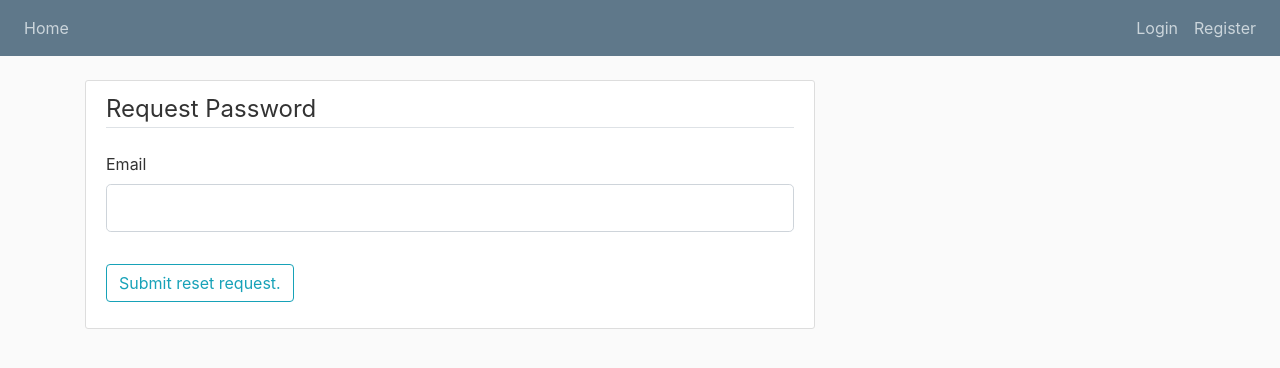
After one commit to Kartik-Sangwan/Buddhi, a Flask app: page /reset_password in a window 1280 px wide. The commit adds this page. Shown: the top 368 px of the page. Run offline with Flask 2, Linux system fonts and the light colour scheme; parts of the project's set-up code (start-up, migrations or seed data) failed here and were passed over; some libraries are stand-ins or nearby versions.

Commit message:
Added secured password reset link with a token and gmail.

```diff
--- a/flask_login/main/forms.py
+++ b/flask_login/main/forms.py
@@ -65,7 +65,7 @@ class UpdateAccountForm(FlaskForm):
     email = StringField("Email", validators=[DataRequired(), Email()])
 
     picture = FileField(
-        "Update Profile Picture", validators=[FileAllowed(["jpg", "png"])]
+        "Update Profile Picture", validators=[FileAllowed(['jpg', 'png'])]
     )
     submit = SubmitField("Update")
 
@@ -84,3 +84,23 @@ class UpdateAccountForm(FlaskForm):
 
             if user:
                 raise ValidationError("Email already taken. Please choose another one.")
+
+
+class RequestResetForm(FlaskForm):
+    email = StringField("Email", validators=[DataRequired(), Email()])
+    submit = SubmitField("Submit reset request.")
+
+    def validate_email(self, email):
+        user = User.query.filter_by(email = email.data).first()
+
+        if user is None:
+            raise ValidationError("Email not found. Please register first!")
+
+class ResetPasswordForm(FlaskForm):
+    password = PasswordField("Password", validators=[DataRequired()])
+
+    confirm_password = PasswordField(
+        "Confirm Password", validators=[DataRequired(), EqualTo("password")]
+    )
+
+    submit = SubmitField("Reset Password")
--- a/flask_login/main/routes.py
+++ b/flask_login/main/routes.py
@@ -1,9 +1,11 @@
-from main.forms import RegistrationForm, LoginForm, UpdateAccountForm
+from main.forms import (RegistrationForm, LoginForm, UpdateAccountForm, RequestResetForm, ResetPasswordForm)
 from main.models import User, Post
 from flask import render_template, url_for, flash, redirect, request
-from main import app, db, bcrypt, session
+from main import app, db, bcrypt, session, mail
 from flask_login import login_user, current_user, logout_user, login_required
 from main.plaid_server import *
+from werkzeug.utils import secure_filename
+from flask_mail import Message
 import json
 import requests
 import secrets
@@ -138,9 +140,12 @@ def add_employee():
 @login_required
 def employee():
     user = User.query.filter_by(username=session["username"]).first()
+    print(user)
     registered = False
     if user and user.access_token != None:
         registered = True
+        print(user.access_token)
+    print(user.image)
     image_file = url_for("static", filename="profile_pics/" + current_user.image)
     return render_template(
         "employeeHome.html",
@@ -156,12 +161,16 @@ def save_picture(form_picture):
     _, f_ext = os.path.splitext(form_picture.filename)
     picture_f_name = random_name + f_ext
     picture_path = os.path.join(app.root_path, "static/profile_pics/", picture_f_name)
-    app.logger.info("HELLO")
+
     form_picture.save(picture_path)
     return picture_f_name
 
 
 # Update username and the password of the current logged in user.
+def allowed_file(filename):
+    ALLOWED_EXTENSIONS = {'txt', 'pdf', 'png', 'jpg', 'jpeg', 'gif'}
+    return '.' in filename and \
+           filename.rsplit('.', 1)[1].lower() in ALLOWED_EXTENSIONS
 
 
 @app.route("/employee/updateUsrPass", methods=["GET", "POST"])
@@ -169,13 +178,29 @@ def save_picture(form_picture):
 def updateUsrPass():
 
     form = UpdateAccountForm()
-    print("HERE")
+    if request.method == 'POST':
+            flag = 0
+            if 'file' not in request.files:
+                print('No file part')
+                flash('No file part')
+                flag = 1
+
+            if flag == 0:
+                file = request.files['file']
+
+                if file.filename == '':
+                    print('no file selected')
+                    flash('No selected file')
+
+
+                if allowed_file(file.filename):
+                    file = secure_filename(file.filename)
+                    pic_f_name = save_picture(request.files['file'])
+                    current_user.image = pic_f_name
+                    db.session.commit()
+
+
     if form.validate_on_submit():
-        print(form.picture.data)
-        if form.picture.data:
-            print("HERE2")
-            picture_file_name = save_picture(form.picture.data)
-            current_user.image = picture_file_name
         # Update the credential of this user.
         current_user.username = form.username.data
         current_user.email = form.email.data
@@ -206,17 +231,6 @@ def logout():
     return redirect(url_for("home"))
 
 
-@app.route("/account")
-@login_required
-def account():
-    return render_template(
-        "employeeHome.html",
-        username=current_user.username,
-        registered=True,
-        image_file=image_file,
-    )
-
-
 @app.route("/show_all")
 def show():
     users = User.query.all()
@@ -224,3 +238,55 @@ def show():
         print(user.username, user.access_token)
 
     return "check server console"
+
+# Send this user an email for reset password.
+def send_reset_email(user):
+    token = user.get_reset_token()
+    print(user.email)
+    msg = Message('Password Reset Request', sender='noreply@demo.com', recipients=[user.email])
+    msg.body = f'''
+    To reset Your Password visit the following link.
+{url_for('reset_token', token = token, _external=True)}
+Thanks and enjoy using the platform and give us feedback.
+    '''
+    mail.send(msg)
+
+
+@app.route("/reset_password", methods=["GET", "POST"])
+def reset_request():
+    if current_user.is_authenticated:
+        return redirect(url_for('home'))
+
+    form = RequestResetForm()
+
+    if form.validate_on_submit():
+        user = User.query.filter_by(email = form.email.data).first()
+        # Send this user an email for reset password.
+        send_reset_email(user)
+        flash('An email has been sent to reset your password.', 'success')
+        return redirect(url_for('login'))
+    return render_template('reset_request.html', title = "Reset Password", form = form)
+
+
+@app.route("/reset_password/<token>", methods=["GET", "POST"])
+def reset_token(token):
+    if current_user.is_authenticated:
+        return redirect(url_for('home'))
+
+    user = User.verify_reset_token(token)
+    if user is None:
+        flash('That is an invalid/expired token', 'warning')
+        return redirect(url_for('reset_request'))
+
+    # Valid token thus change this user can update his password.
+    form = ResetPasswordForm()
+    if form.validate_on_submit():
+        hashed_password = bcrypt.generate_password_hash(form.password.data).decode(
+            "utf-8"
+        )
+
+        user.password = hashed_password
+        db.session.commit()
+        flash('Your password has been updated! Please login', 'success')
+        return redirect(url_for('login'))
+    return render_template('reset_token.html', title = "Reset Password", form = form)
--- a/flask_login/main/templates/layout.html
+++ b/flask_login/main/templates/layout.html
@@ -51,7 +51,7 @@
           <!-- Navbar Right Side -->
           <div class="navbar-nav">
             {% if current_user.is_authenticated %}
-            <a class="nav-item nav-link" href="{{ url_for('account') }}"
+            <a class="nav-item nav-link" href="{{ url_for('employee') }}"
               >Account</a
             >
             <a class="nav-item nav-link" href="{{ url_for('logout') }}"
--- /dev/null
+++ b/flask_login/main/templates/reset_request.html
@@ -0,0 +1,30 @@
+{% extends "layout.html" %} {% block content %}
+
+<div class="content-section">
+  <form method="POST" , action="">
+    <!-- Protection against CSRF attacks -->
+    {{ form.hidden_tag() }}
+    <fieldset class="form-group">
+      <legend class="border-bottom mb-4">Request Password</legend>
+
+      <div class="form-group">
+        {{ form.email.label(class="form-control-label") }} {% if
+        form.email.errors %} {{ form.email(class="form-control form-control-lg
+        is-invalid") }}
+        <div class="invalid-feedback">
+          {% for error in form.email.errors %}
+          <span>{{ error }}</span> {%endfor%}
+        </div>
+
+        {% else %} {{ form.email(class="form-control form-control-lg") }} {%
+        endif %}
+      </div>
+    </fieldset>
+
+    <div class="form-group">
+      {{ form.submit(class="btn btn-outline-info") }}
+    </div>
+  </form>
+</div>
+
+{% endblock content %}
```
Also changed, not shown: flask_login/main/__init__.py (+8 -0 lines), flask_login/main/models.py (+17 -2 lines), flask_login/main/templates/editProfile.html (+14 -10 lines), flask_login/main/templates/login.html (+18 -11 lines), flask_login/main/templates/reset_token.html (added, +44 -0 lines), flask_login/main/static/profile_pics/336377208464bd33.jpg (added), flask_login/main/static/profile_pics/418207fb1d24af7a.jpg (added), flask_login/main/static/profile_pics/4b1854e97e6db625.jpg (added), flask_login/main/static/profile_pics/6618f332940ba293.png (added), flask_login/main/static/profile_pics/8d04f454f116884b.jpg (added), flask_login/main/static/profile_pics/d2bcb8a90abda1b1.jpg (added), flask_login/main/static/profile_pics/ed5d692ac718a81d.png (added), flask_login/main/static/profile_pics/f39b90b6262ae291.jpg (added), flask_login/main/static/profile_pics/fc8634f4918a4a1a.jpg (added).
